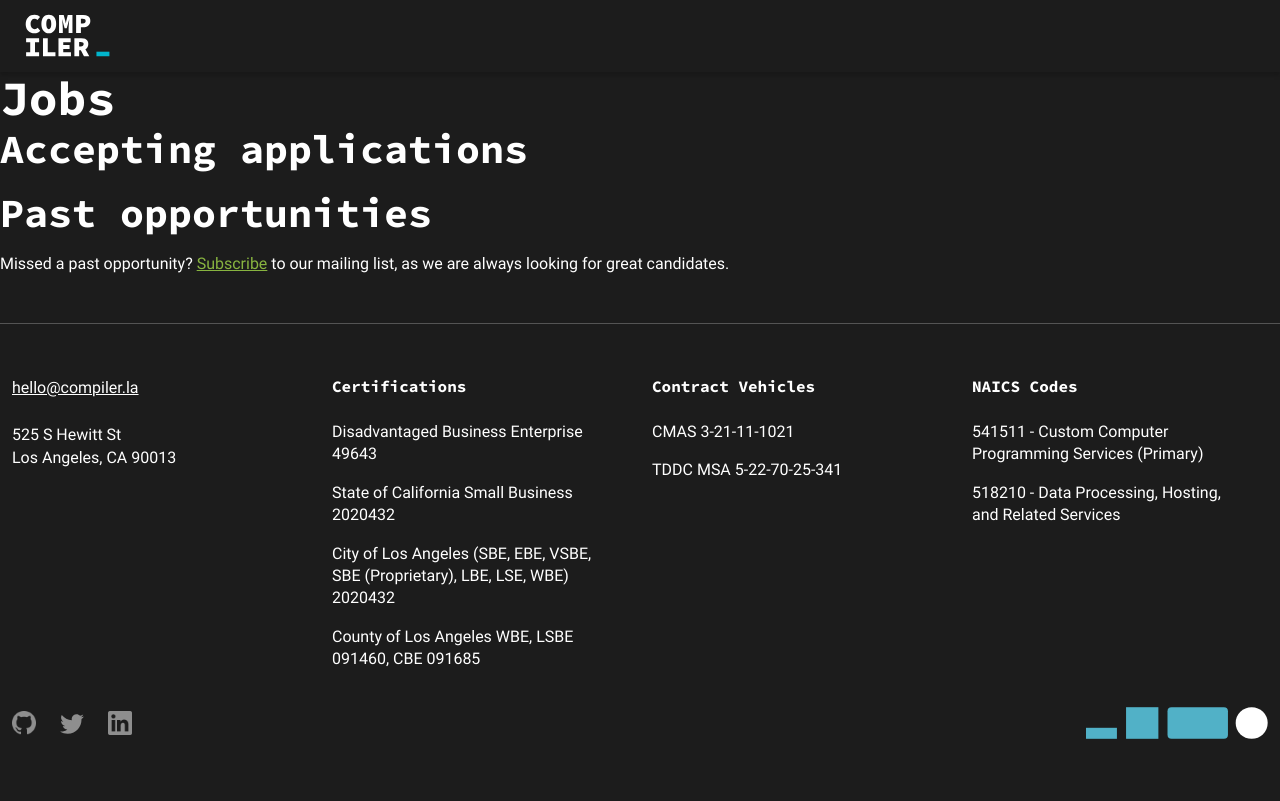
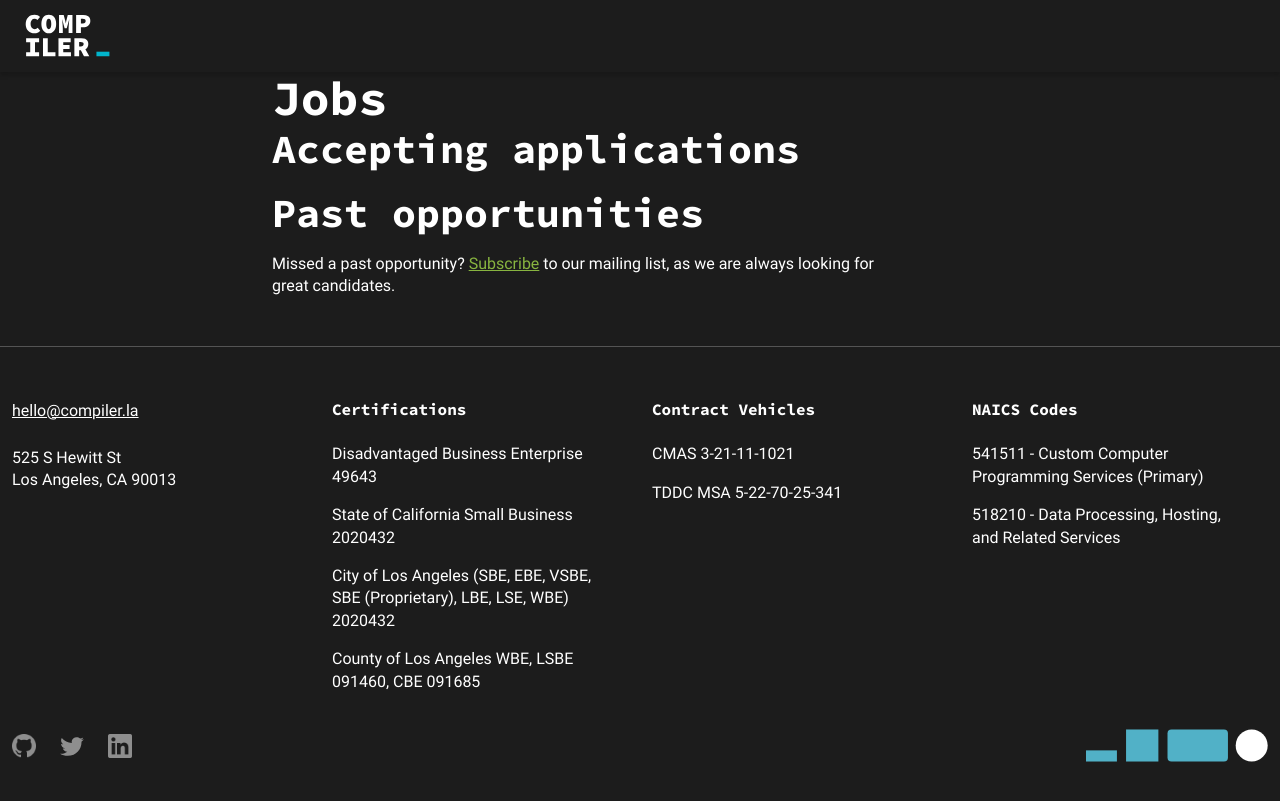
Before and after one commit to compilerla/compiler.la, a Jekyll site: the page built from jobs.html, in a window 1280 px wide. Shown: the top 801 px of the page. Built offline with Jekyll 4.4.1, drawn with Linux system fonts in a browser that asks for light colours.

Commit message:
fix(jobs): add the same container/row/col as job postings for now

```diff
--- a/jobs.html
+++ b/jobs.html
@@ -2,6 +2,9 @@
 layout: default
 title: Jobs with Compiler
 ---
+<div class="container">
+    <div class="row">
+        <div class="offset-md-2 col-md-7 col-12">
             <h1>Jobs</h1>
 
             <h2>Accepting applications</h2>
@@ -14,6 +17,9 @@ title: Jobs with Compiler
                 Missed a past opportunity? <a href="http://eepurl.com/h6qTKL">Subscribe</a> to our mailing list, as we are always
                 looking for great candidates.
             </p>
+        </div>
+    </div>
+</div>
 
 <script src="https://cdn.jsdelivr.net/npm/luxon@3.3.0/build/global/luxon.min.js" crossorigin="anonymous"></script>
 <script>
```
Lines whose indentation alone changed are shown as unchanged.
